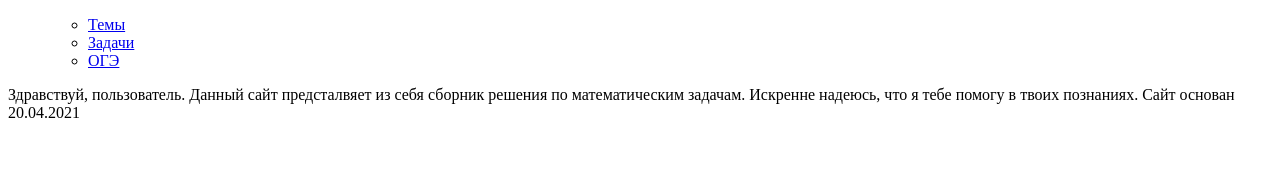
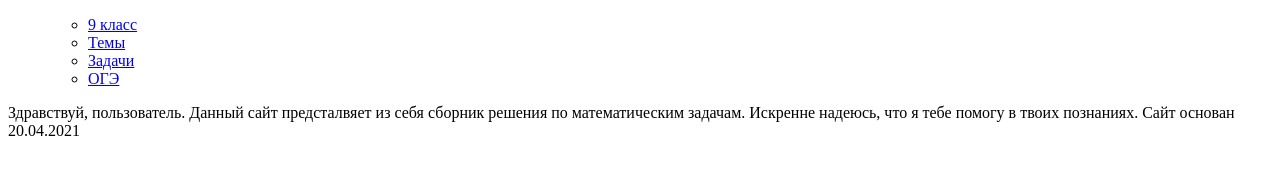
Before and after one commit to cutie-dev/solvedmath.github.io, a plain HTML site: page index.html in a window 1280 px wide. Drawn offline with Linux system fonts and the light colour scheme.

Commit message:
Update index.html

```diff
--- a/index.html
+++ b/index.html
@@ -12,7 +12,7 @@
 <ul class="ul_one">
 
 <ul class="tt">
-
+<li class="io"><a class="ss" href="mainmenu1.html">9 класс</a>
 <li><a href="#">Темы</a></li>
 <li><a href="#">Задачи</a></li>
 <li><a href="#">ОГЭ</a></li>
```
